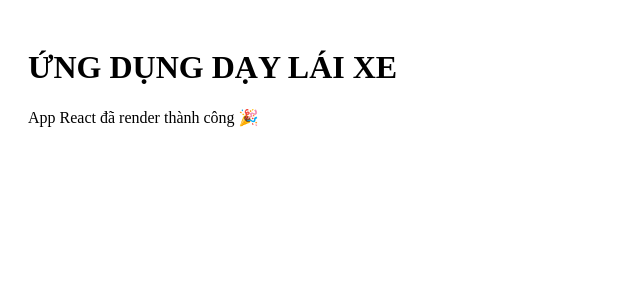
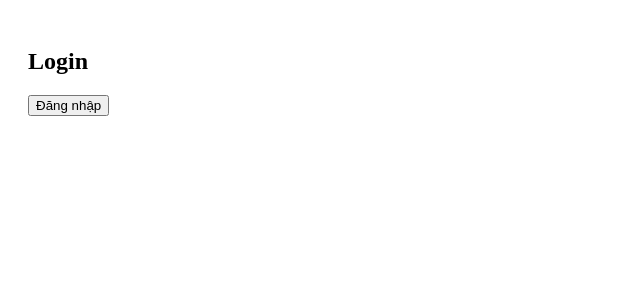
Before and after one commit to tuancuainfo2-dot/Tu-n-C-a, a React (Vite) app: page / in a window 1280 px wide. Shown: the top 300 px of the page, without its empty margins (0-640 px from the left). Built offline with nearby package versions, Linux system fonts and the light colour scheme.

Commit message:
Add login functionality and tab navigation

```diff
--- a/src/App.tsx
+++ b/src/App.tsx
@@ -1,11 +1,36 @@
-import React from "react";
+import React, { useState } from "react";
+import Layout from "./components/Layout";
+import Dashboard from "./components/Dashboard";
+import StudentList from "./components/StudentList";
+import SessionEntry from "./components/SessionEntry";
+import Login from "./components/Login";
 
 const App: React.FC = () => {
+  const [isLoggedIn, setIsLoggedIn] = useState(false);
+  const [activeTab, setActiveTab] =
+    useState<"dashboard" | "students" | "session">("dashboard");
+
+  if (!isLoggedIn) {
+    return (
+      <div style={{ padding: 20 }}>
+        <h2>Login</h2>
+        <button onClick={() => setIsLoggedIn(true)}>Đăng nhập</button>
+      </div>
+    );
+  }
+
   return (
-    <div style={{ padding: 20 }}>
-      <h1>ỨNG DỤNG DẠY LÁI XE</h1>
-      <p>App React đã render thành công 🎉</p>
-    </div>
+    <Layout>
+      <div style={{ marginBottom: 10 }}>
+        <button onClick={() => setActiveTab("dashboard")}>Dashboard</button>
+        <button onClick={() => setActiveTab("students")}>Students</button>
+        <button onClick={() => setActiveTab("session")}>Session</button>
+      </div>
+
+      {activeTab === "dashboard" && <Dashboard />}
+      {activeTab === "students" && <StudentList />}
+      {activeTab === "session" && <SessionEntry />}
+    </Layout>
   );
 };
 
```
